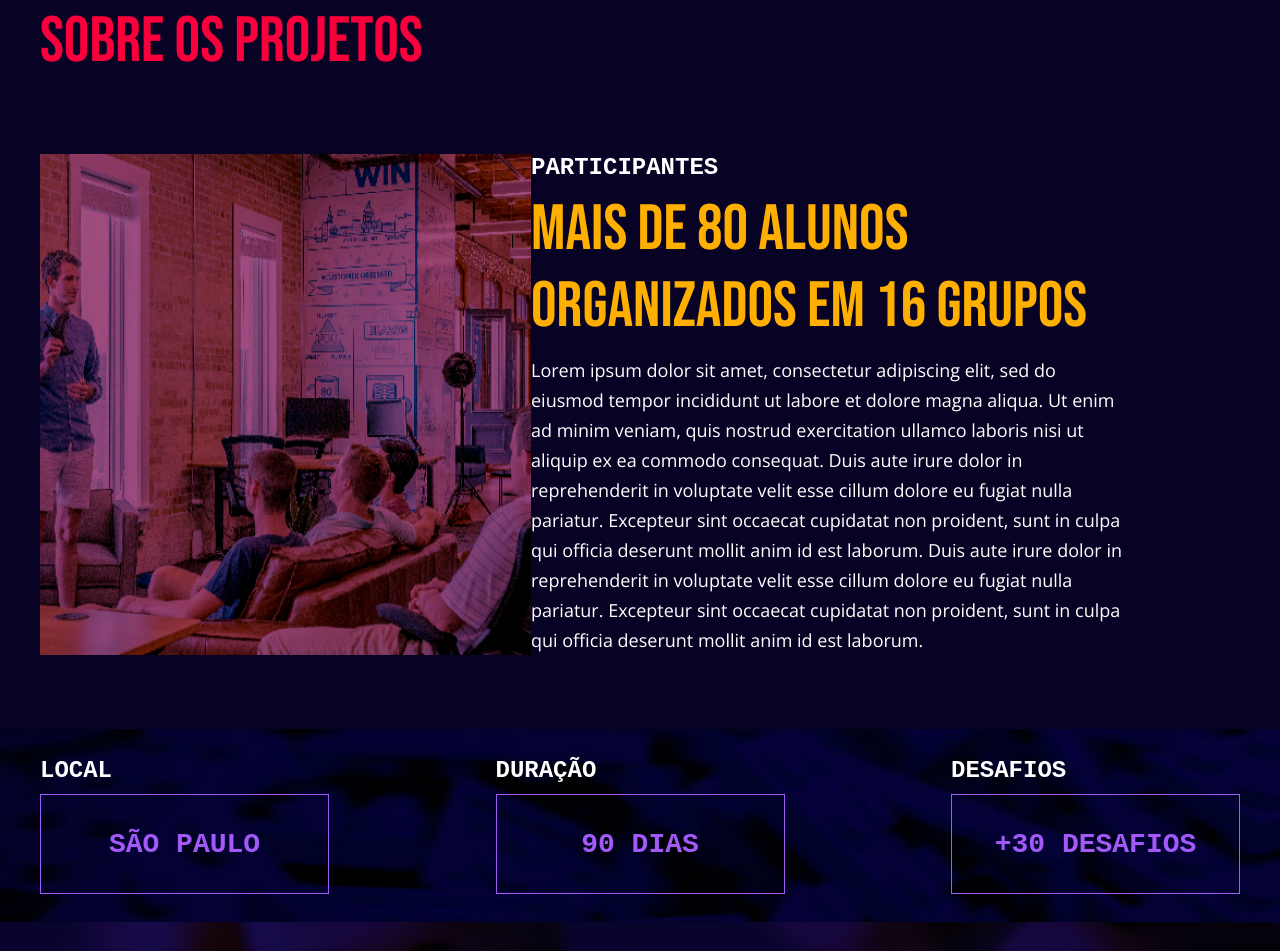
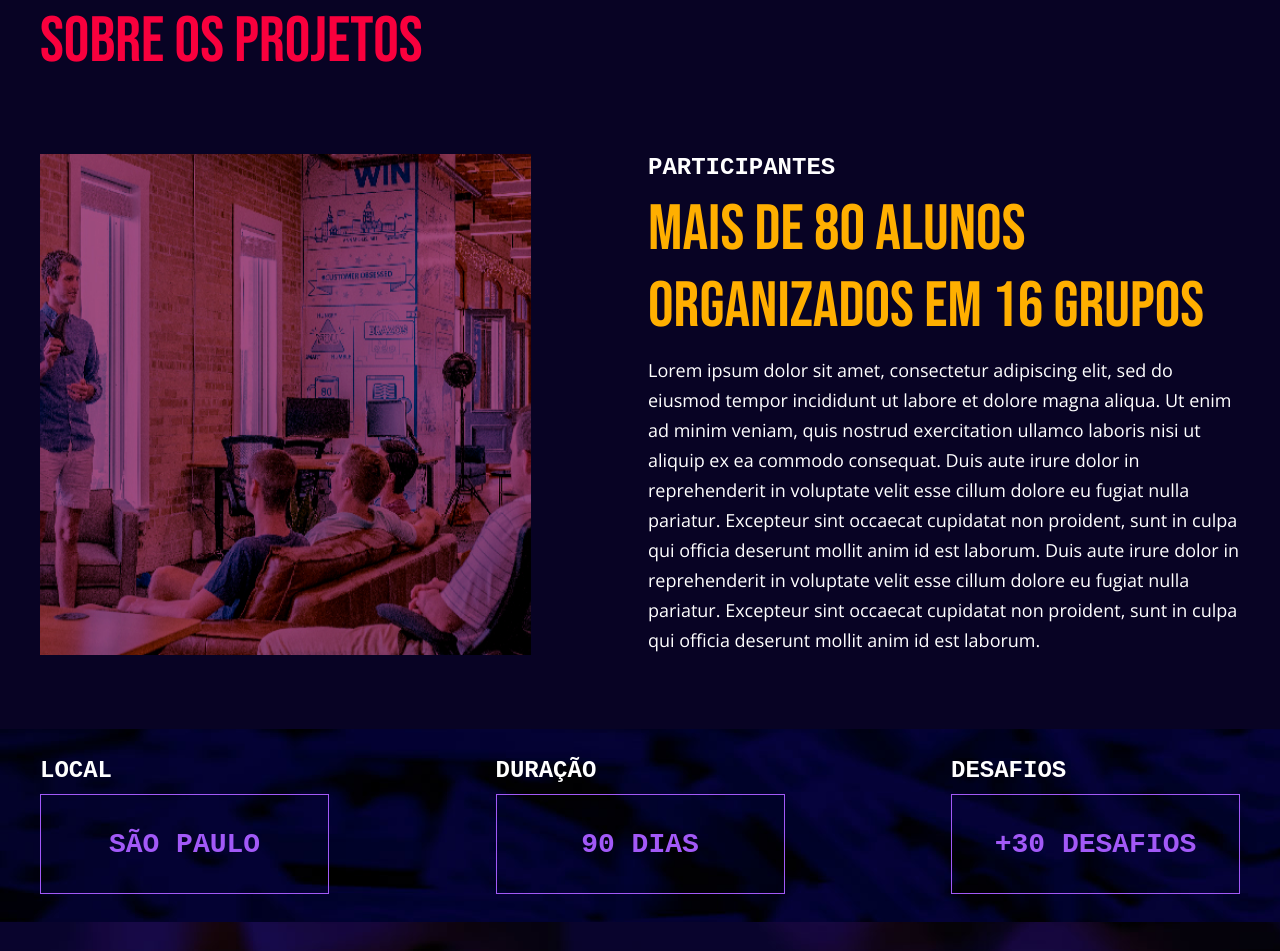
Before and after one commit to LimaGustav/LandingPage, a plain HTML site: page index.html in a window 1280 px wide. Shown: the part 865-1816 px from the top of the page. Drawn offline with nearby package versions, Linux system fonts and the light colour scheme.

Commit message:
LadingPage END

```diff
--- a/index.html
+++ b/index.html
@@ -37,7 +37,7 @@
                 <h2>sobre os projetos</h2>
                 <div class="box_sobre">
                     <img src="assets_/imagem-seção-sobre.png" alt="">
-                    <div class="box_participantes grid">
+                    <div class="box_participantes">
                         <span>participantes</span>
                         <h3>mais de 80 alunos organizados em 16 grupos</h3>
                         <p>Lorem ipsum dolor sit amet, consectetur adipiscing elit, sed do eiusmod tempor incididunt ut
```
